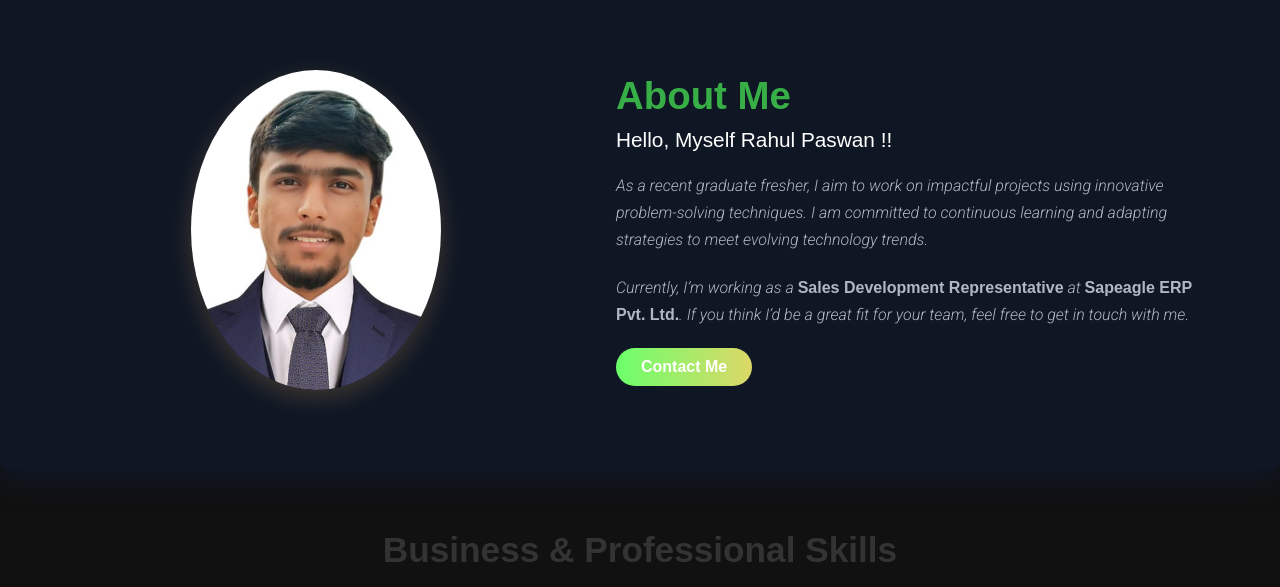
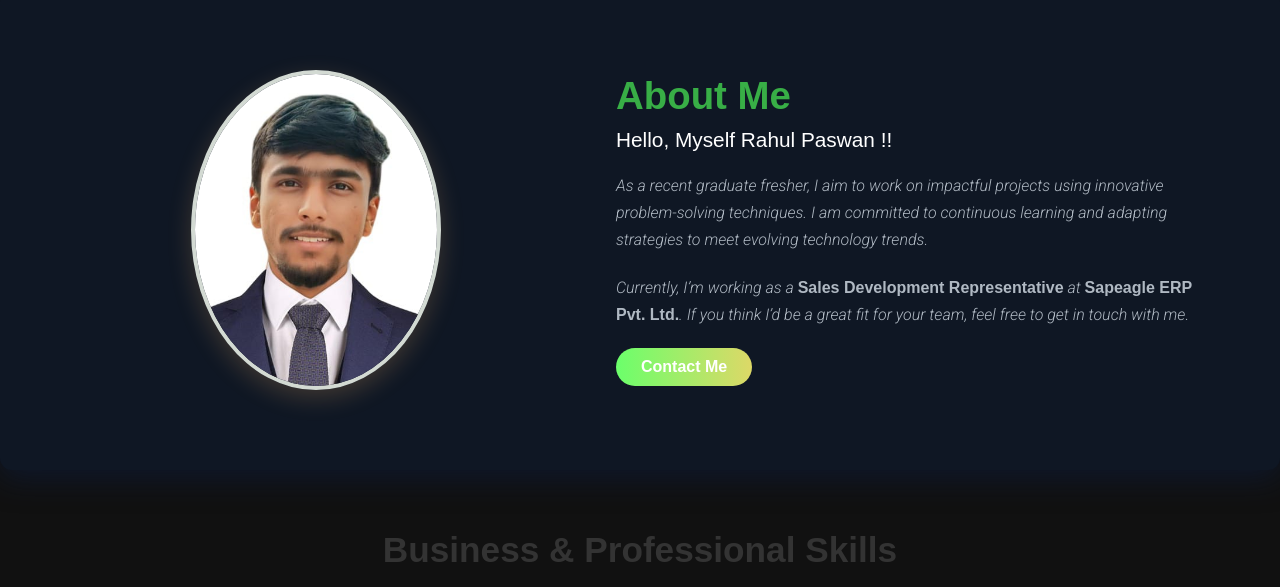
Before and after one commit to rahulpaswan200418-art/Rahul-Portfolio1, a plain HTML site: page index.html in a window 1280 px wide. Shown: the part 810-1397 px from the top of the page. Drawn offline with nearby package versions, Linux system fonts and the light colour scheme.

Commit message:
style.css

```diff
--- a/style.css
+++ b/style.css
@@ -292,7 +292,7 @@ header .navbar li a:hover {
   height: 320px;
   object-fit: cover;
   border-radius: 50%;
-  border: 4px solid ##d3dad3;
+  border: 4px solid #d3dad3;
   box-shadow: 0 8px 25px rgba(255, 184, 107, 0.2);
   transition: transform 0.3s ease;
 }
```
